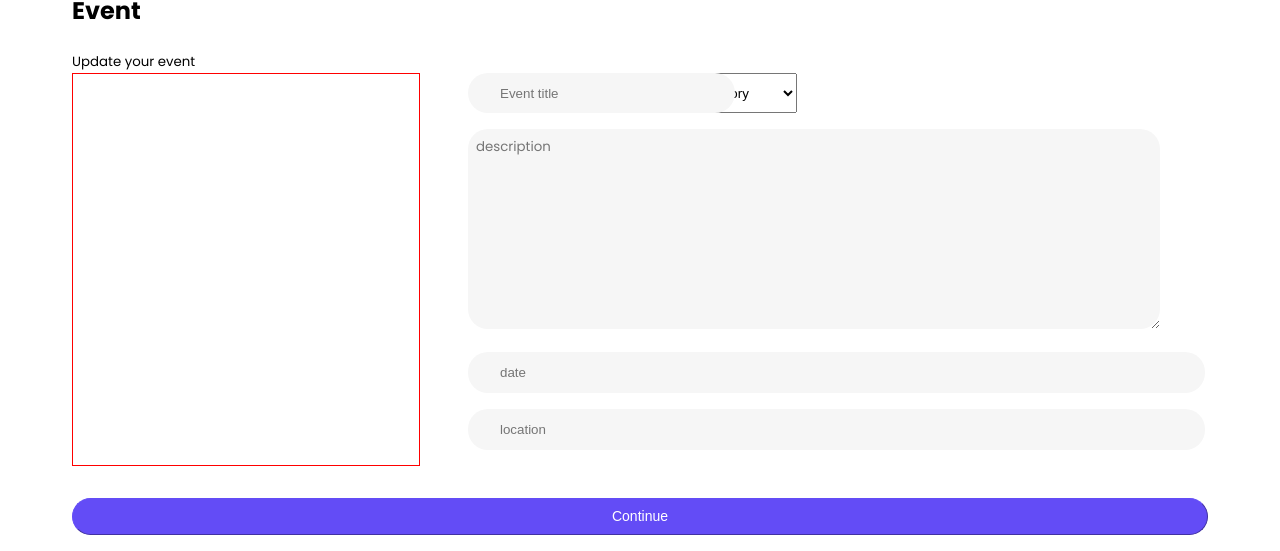
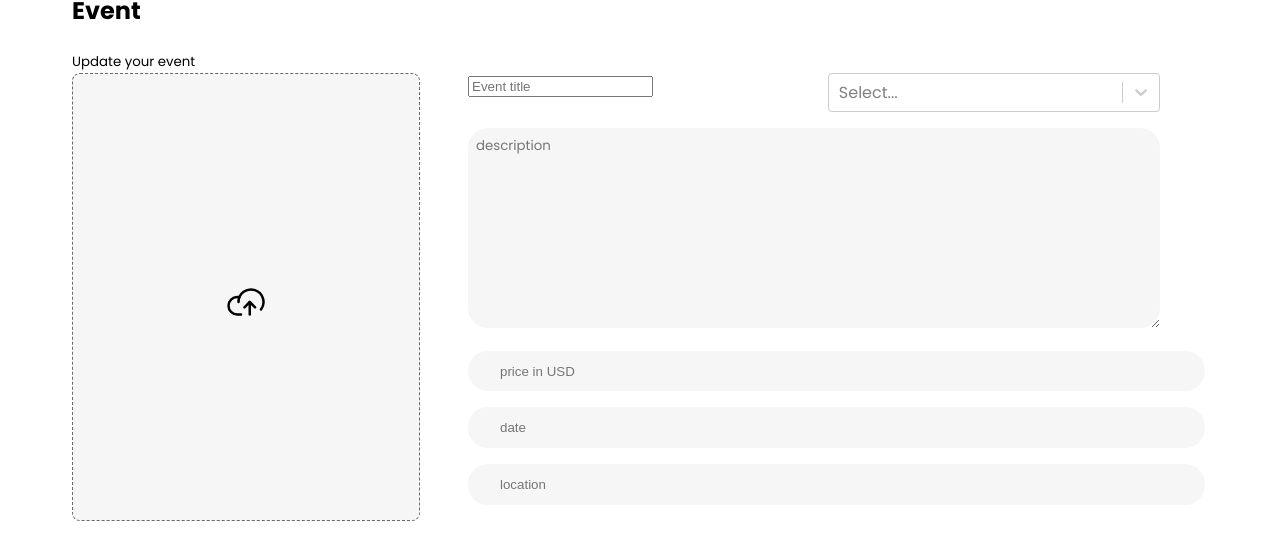
Before and after one commit to charleslukes/evenia, a Next.js app: page /update-event in a window 1280 px wide. Shown: the part 143-694 px from the top of the page. Built offline with nearby package versions, Linux system fonts and the light colour scheme; no server answers; sample sign-in values are in the browser's storage.

Commit message:
add react select and map hook form methods to template

```diff
--- a/components/EventForm/index.tsx
+++ b/components/EventForm/index.tsx
@@ -3,50 +3,87 @@ import styles from "./styles.module.scss";
 import TextInput from "@ui/Text";
 import Button from "@ui/Button";
 import { useForm, SubmitHandler } from "react-hook-form";
+import Select from "react-select";
+import { CloudArrowUp } from "phosphor-react";
 
 type Inputs = {
-  category: string,
-  desc: string,
-  date: string,
-  location: string,
-  title: string
+  category: string;
+  desc: string;
+  date: string;
+  location: string;
+  title: string;
+  price: string;
 };
 
+const EventForm = () => {
+  const {
+    register,
+    handleSubmit,
+    watch,
+    formState: { errors },
+  } = useForm<Inputs>();
 
-const EventForm = () => {
-  const { register, handleSubmit, watch, formState: { errors } } = useForm<Inputs>();
-  const onSubmit: SubmitHandler<Inputs> = data => console.log(data);
-  console.log(watch("title"));
+  const onSubmit: SubmitHandler<Inputs> = (data) => console.log(data);
+
+  const options = [
+    { value: "paris", label: "paris" },
+    { value: "new york", label: "new york" },
+    { value: "instanbul", label: "instanbul" },
+    { value: "london", label: "london" },
+    { value: "madrid", label: "madrid" },
+    { value: "tokyo", label: "tokyo" },
+    { value: "dubia", label: "dubia" },
+    { value: "bilda", label: "bilda" },
+    { value: "wakanda", label: "wakanda" },
+    { value: "gotham", label: "gotham" },
+  ];
+
+
 
   return (
-    <form>
+    <form onSubmit={handleSubmit(onSubmit)}>
       <div className={styles.formInput}>
-        <div className={styles.left}></div>
+        <div className={styles.left}>
+          <CloudArrowUp size={40} />
+        </div>
         <div className={styles.right}>
           <div className={`${styles.firstDetails} ${styles.marginBottom}`}>
-            <TextInput placeholder="Event title" {...register('title', { required: true })} />
-            <select name="category" >
-              <option value="Category">Category</option>
-              <option value="New Category">New Category</option>
-            </select>
+            <TextInput
+              placeholder="Event title"
+              register={register("title", { required: true })}
+              className={styles.titleInput}
+            />
+            <Select options={options} id={"1"} />
           </div>
           <div className={styles.marginBottom}>
-            <Textarea {...register('desc', {required: true})} />
+            <Textarea register={register("desc", { required: true })} />
           </div>
           <div className={styles.marginBottom}>
-            <TextInput placeholder="date" {...register('date', {required: true})} />
+            <TextInput
+              placeholder="price in USD"
+              register={register("price", { required: true })}
+            />
+          </div>
+
+          <div className={styles.marginBottom}>
+            <TextInput
+              placeholder="date"
+              register={register("date", { required: true })}
+            />
           </div>
           <div className={styles.marginBottom}>
-            <TextInput placeholder="location" {...register("location", {required: true})} />
+            <TextInput
+              placeholder="location"
+              register={register("location", { required: true })}
+            />
           </div>
         </div>
       </div>
       <div>
         <Button
-          type="button"
+          type="submit"
           text="Continue"
           className={styles.contBtn}
-          handleClick={() => {}}
         />
       </div>
     </form>
--- a/components/EventForm/styles.module.scss
+++ b/components/EventForm/styles.module.scss
@@ -13,8 +13,14 @@
   .left {
     flex: 1;
     width: 300px;
-    border: 1px solid red;
+    border: 1px dashed var(--dark-gray-one);
+    border-radius: 8px;
     padding-top: 10px;
+    background-color: var(--gray-background-color);
+    display: flex;
+    justify-content: center;
+    align-items: center;
+    cursor: pointer;
   }
 
   .right {
@@ -24,6 +30,12 @@
 
   .firstDetails {
     display: flex;
+    flex-wrap: wrap;
+    justify-content: space-between;
+  }
+
+  .firstDetails > div {
+    width: 48%;
   }
 
   .marginBottom {
```
